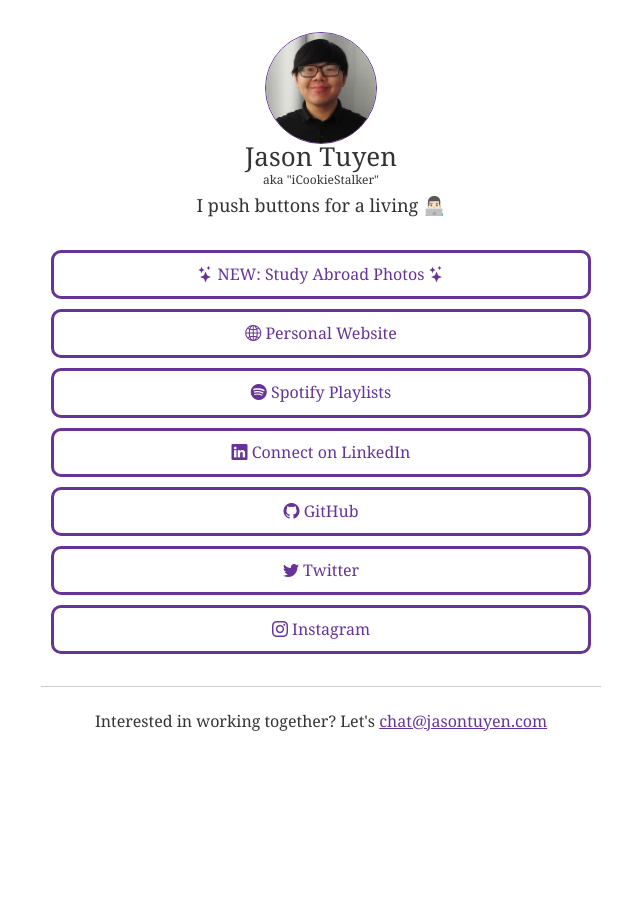
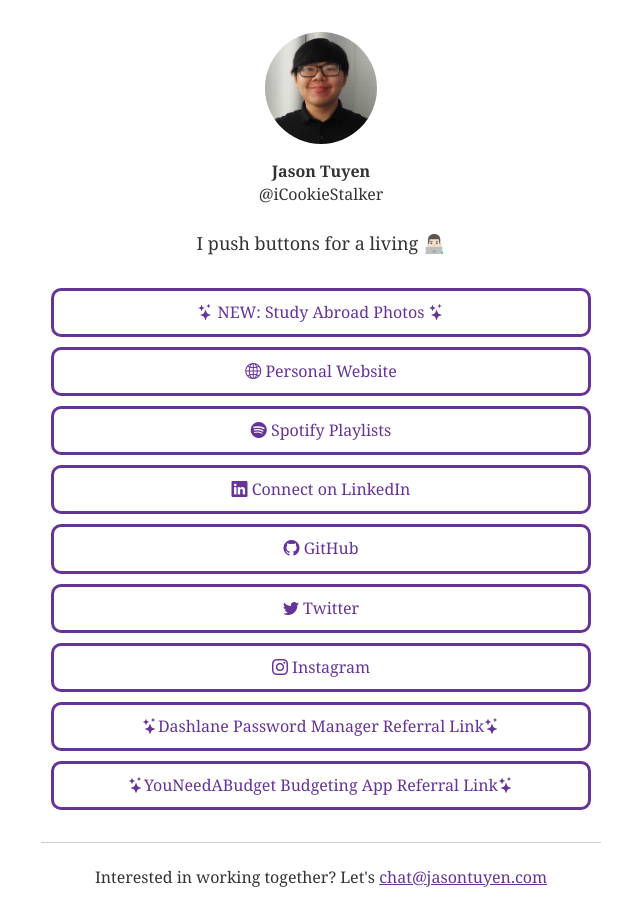
Before and after one commit to JasonTuyen/personal-site, a Gatsby site: page /links in a window 1280 px wide. Shown: the whole page, without its empty margins (319-959 px from the left). Before the commit the page ends 800 px from the top, so only its background shows below. Built offline with nearby package versions, Linux system fonts and the light colour scheme; Gatsby itself is replaced by a stand-in of ours; some packages are replaced by stand-ins of ours.

Commit message:
style + add link update

```diff
--- a/src/pages/index.js
+++ b/src/pages/index.js
@@ -3,9 +3,9 @@
 import Layout from "../components/layout"
 import Socials from "../components/socials"
 import "../styles/global.css"
-import ThumbnailOne from "../static/Thumbnail-Liquid.jpg"
-import ThumbnailTwo from "../static/Thumbnail-FE3H.jpg"
-import ThumbnailThree from "../static/Thumbnail-PersonalSite.jpg"
+//import ThumbnailOne from "../static/Thumbnail-Liquid.jpg"
+//import ThumbnailTwo from "../static/Thumbnail-FE3H.jpg"
+//import ThumbnailThree from "../static/Thumbnail-PersonalSite.jpg"
 
 export default function Index() {
   return (
--- a/src/pages/links.js
+++ b/src/pages/links.js
@@ -16,10 +16,11 @@
                     src={pfp}
                     alt="Headshot of Jason Tuyen also known as iCookieStalker"
                 />
-                <p style={{fontSize:26}}>Jason Tuyen</p>
-                <p style={{fontSize:12}}>aka "iCookieStalker"</p>
+                <div className="bioInfo">
+                    <p style={{fontSize:16}}><b>Jason Tuyen</b><br></br>@iCookieStalker</p>
+                    <p style={{fontSize:18}}>I push buttons for a living <span role="img" aria-label="coding man">👨🏻‍💻</span></p>
+                </div>
             </div>
-            <p style={{fontSize:18}}>I push buttons for a living <span role="img" aria-label="coding man">👨🏻‍💻</span></p>
             <div className="labels">
                 <a href="https://korea.jasontuyen.com/" target="_blank" rel="noopener noreferrer"><i class="bi bi-stars"/> NEW: Study Abroad Photos <i class="bi bi-stars"/></a>
                 <a href="https://www.jasontuyen.com/" target="_blank" rel="noopener noreferrer"><i class="bi bi-globe2"/> Personal Website</a>
@@ -28,6 +29,8 @@
                 <a href="https://github.com/JasonTuyen" target="_blank" rel="noopener noreferrer"><i class="bi bi-github"/> GitHub</a>
                 <a href="https://twitter.com/iCookieStalker" target="_blank" rel="noopener noreferrer"><i class="bi bi-twitter"/> Twitter</a>
                 <a href="https://www.instagram.com/icookiestalker/" target="_blank" rel="noopener noreferrer"><i class="bi bi-instagram"/> Instagram</a>
+                <a href="https://www.dashlane.com/cs/zPmC9cJx-Jh7" target="_blank" rel="noopener noreferrer"><i class="bi bi-stars"/>Dashlane Password Manager Referral Link<i class="bi bi-stars"/></a>
+                <a href="https://ynab.com/referral/?ref=2ep_estmrjhjk6c-&utm_source=customer_referral" target="_blank" rel="noopener noreferrer"><i class="bi bi-stars"/>YouNeedABudget Budgeting App Referral Link<i class="bi bi-stars"/></a>
             </div>
             <hr/>
             <p style={{textAlign: "center"}}>Interested in working together? Let's <a href="mailto:chat@jasontuyen.com">chat@jasontuyen.com</a></p>
--- a/src/styles/global.css
+++ b/src/styles/global.css
@@ -1,4 +1,8 @@
 @import url("https://cdn.jsdelivr.net/npm/bootstrap-icons@1.8.3/font/bootstrap-icons.css");
+
+.navMenu a{
+    text-decoration: none;
+}
 
 mark{
     background-color: #FFBD1B;
@@ -58,13 +62,12 @@
     width: 7rem;
     object-fit: cover;
     border-radius: 50%;
-    border: 1px solid #663399;
+    /*border: 1px solid #663399;*/
 }
 
-.bio p{
-    padding : 0;
+.bioInfo{
+    padding-top: 1rem;
     margin : 0;
-    line-height : 1.5rem;
 }
 
 .labels {
```
Also changed, not shown: src/components/navmenu.js (+5 -4 lines).
